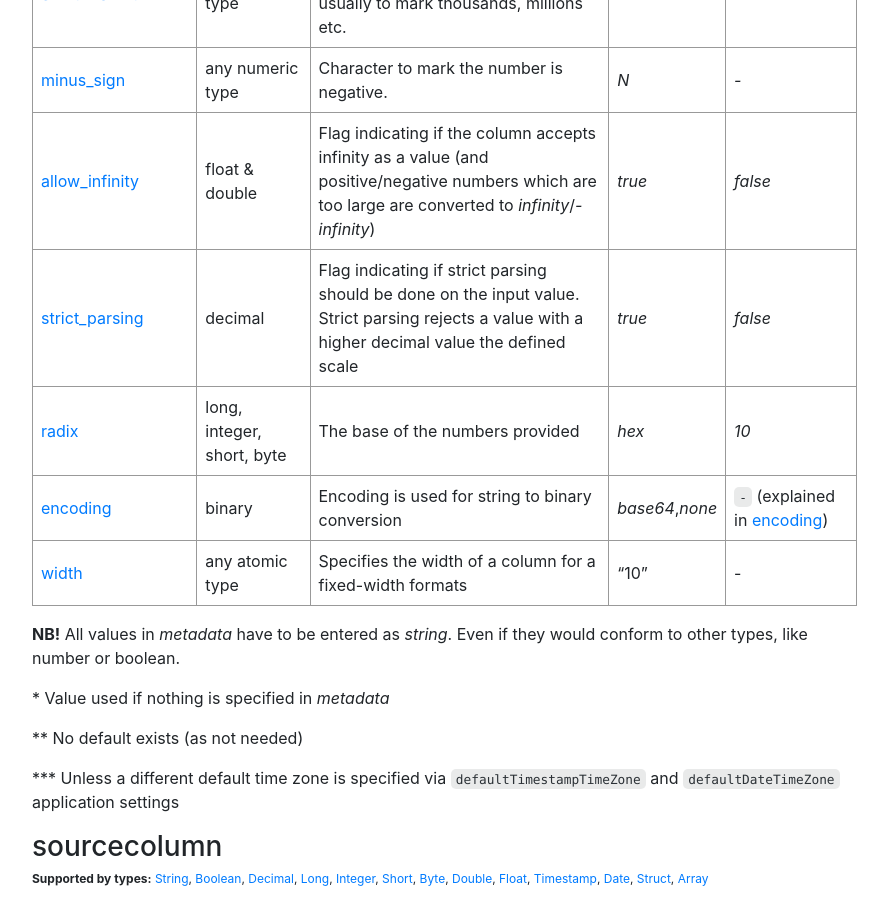
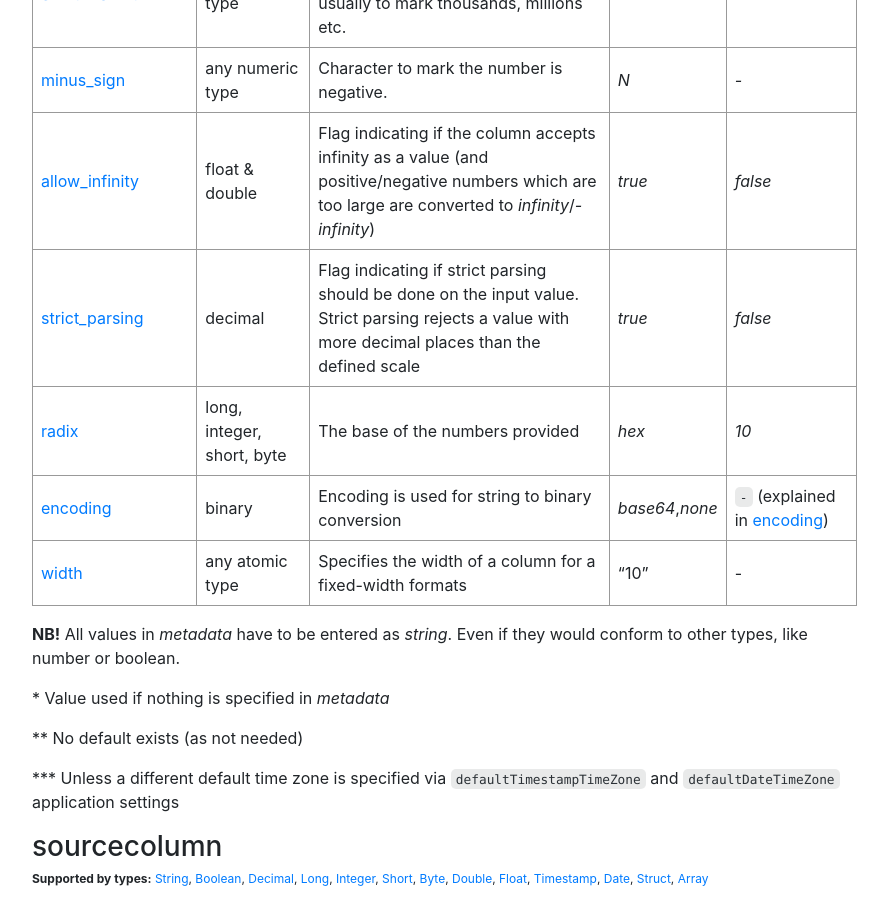
Before and after one commit to AbsaOSS/enceladus, a Jekyll site: the page built from _docs/2.0.0/usage/schema.md, in a window 1280 px wide and 900 px high, scrolled down 6364 px. Shown: the whole window, without its empty margins (338-1226 px from the left). Built offline with Jekyll 4.4.1, drawn with Linux system fonts in a browser that asks for light colours; nearby versions of some CDN libraries.

Commit message:
Update _docs/2.0.0/usage/schema.md
Co-authored-by: David Benedeki <14905969+benedeki@users.noreply.github.com>

```diff
--- a/_docs/2.0.0/usage/schema.md
+++ b/_docs/2.0.0/usage/schema.md
@@ -271,7 +271,7 @@ Here are the recognized ones with the description of their purpose (with detaile
 | [grouping_separator](#grouping_separator) | any numeric type            | Character to mark boundaries between orders of magnitude, usually to mark thousands, millions etc.                                                    | *\_*            | *,*                                          |
 | [minus_sign](#minus_sign)                 | any numeric type            | Character to mark the number is negative.                                                                                                             | *N*             | *-*                                          |
 | [allow_infinity](#allow_infinity)         | float & double              | Flag indicating if the column accepts infinity as a value (and positive/negative numbers which are too large are converted to *infinity*/*-infinity*) | *true*          | *false*                                      |
-| [strict_parsing](#strict_parsing)         | decimal                     | Flag indicating if strict parsing should be done on the input value. Strict parsing rejects a value with a higher decimal value the defined scale     | *true*          | *false*                                      |
+| [strict_parsing](#strict_parsing)         | decimal                     | Flag indicating if strict parsing should be done on the input value. Strict parsing rejects a value with more decimal places than the defined scale     | *true*          | *false*                                      |
 | [radix](#radix)                           | long, integer, short, byte  | The base of the numbers provided                                                                                                                      | *hex*           | *10*                                         |
 | [encoding](#encoding)                     | binary                      | Encoding is used for string to binary conversion                                                                                                      | *base64*,*none* | `-` (explained in [encoding](#encoding))     |
 | [width](#width) | any atomic type | Specifies the width of a column for a fixed-width formats | "10" | - |
```
